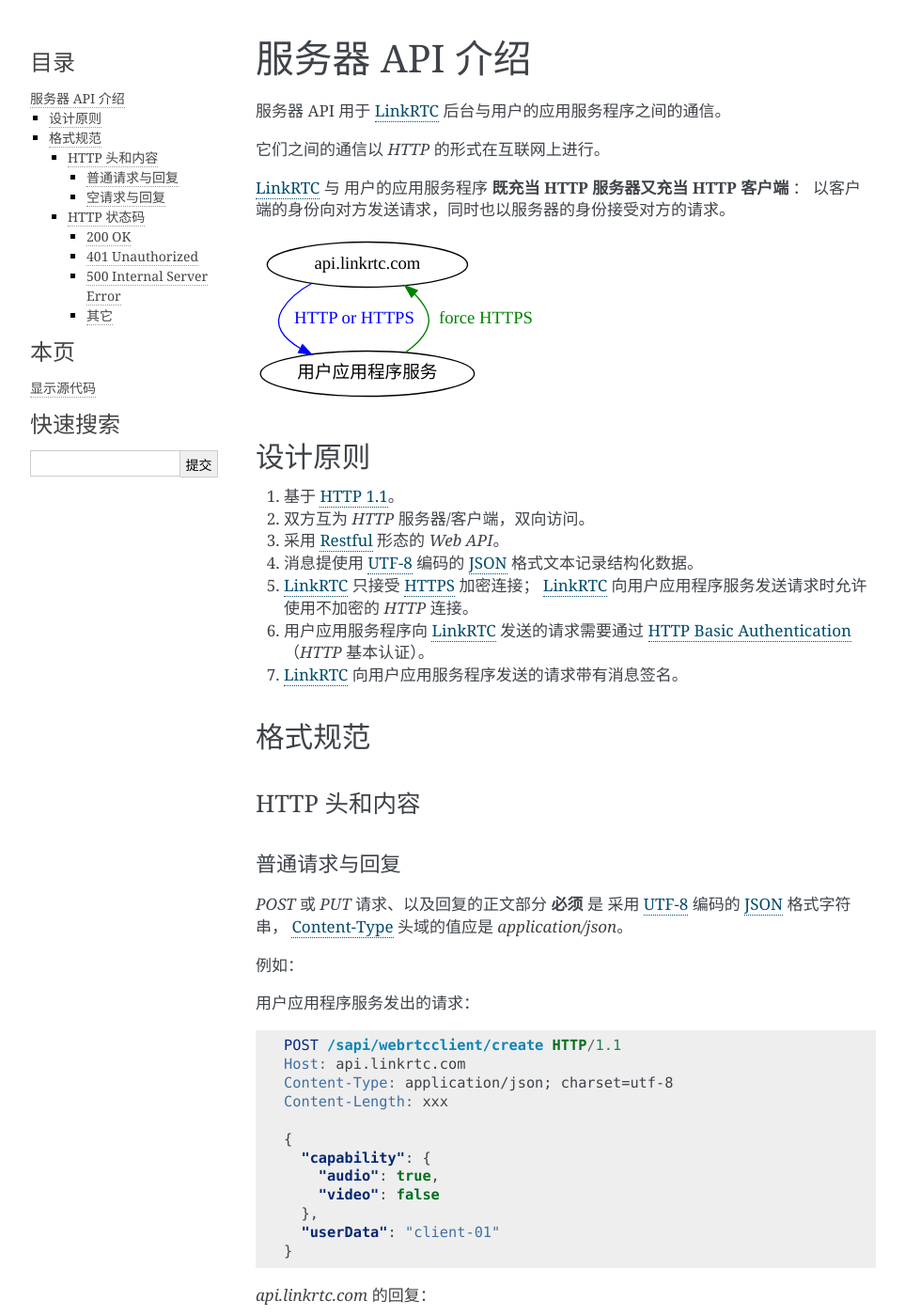
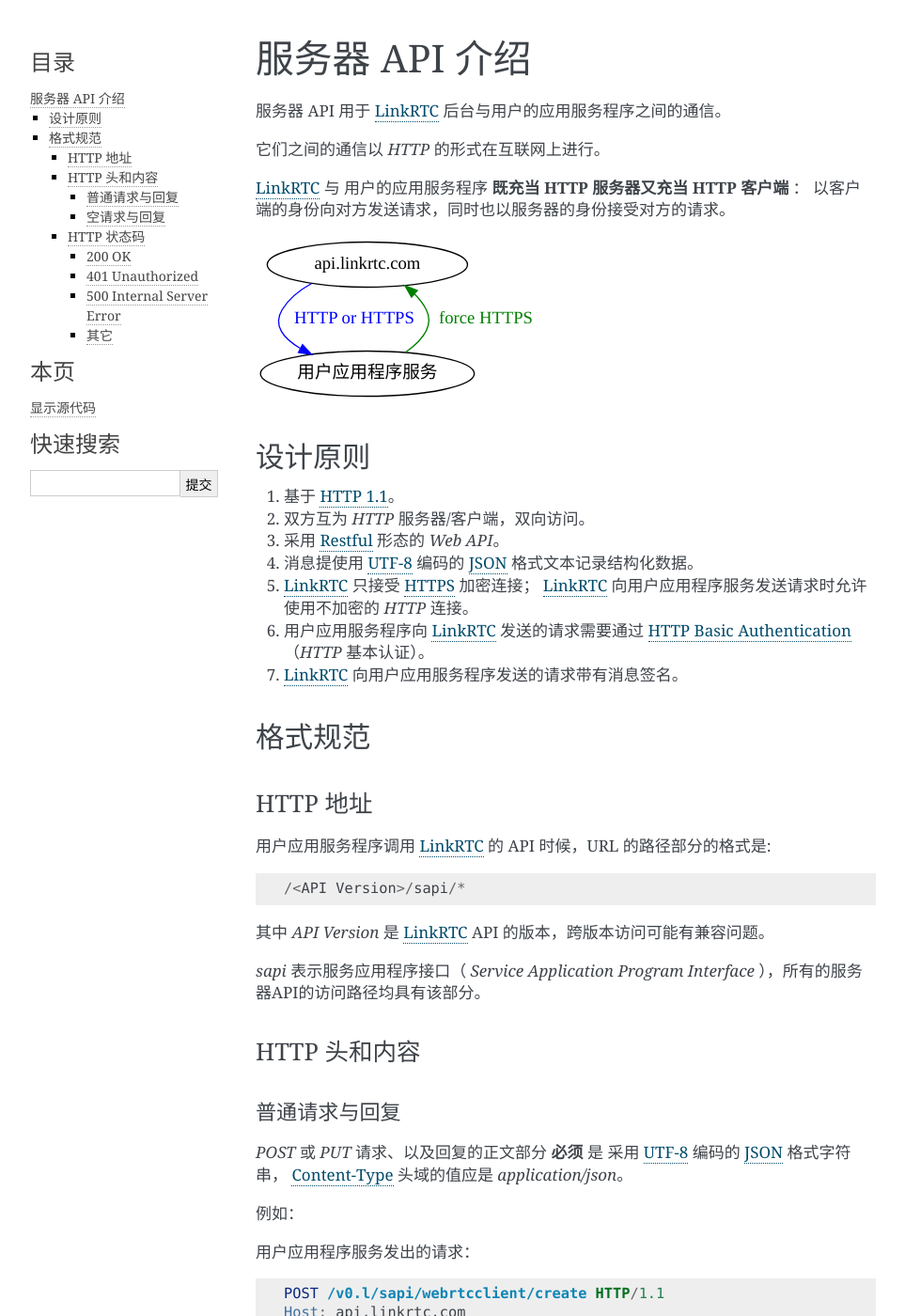
Before and after one commit to linkrtc/api_manual_zh, a Sphinx documentation site: the page built from docs/server_api/intro.rst, in a window 1280 px wide and 1400 px high. Shown: the whole window at 94% size, without its empty margins (148-1111 px from the left). Built offline with Sphinx 7.4.7, drawn with Linux system fonts in a browser that asks for light colours.

Commit message:
add: api version in sapi

```diff
--- a/docs/server_api/intro.rst
+++ b/docs/server_api/intro.rst
@@ -30,6 +30,16 @@
 格式规范
 ==========
 
+HTTP 地址
+--------------
+用户应用服务程序调用 :term:`LinkRTC` 的 API 时候，URL 的路径部分的格式是::
+
+  /<API Version>/sapi/*
+
+其中 `API Version` 是 :term:`LinkRTC` API 的版本，跨版本访问可能有兼容问题。
+
+`sapi` 表示服务应用程序接口（ `Service Application Program Interface` ），所有的服务器API的访问路径均具有该部分。
+
 HTTP 头和内容
 --------------
 
@@ -45,7 +55,7 @@
 
 .. code-block:: http
 
-  POST /sapi/webrtcclient/create HTTP/1.1
+  POST /v0.l/sapi/webrtcclient/create HTTP/1.1
   Host: api.linkrtc.com
   Content-Type: application/json; charset=utf-8
   Content-Length: xxx
```
